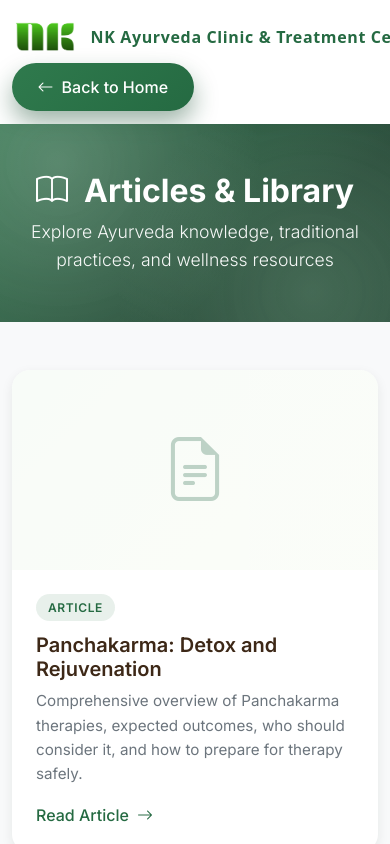
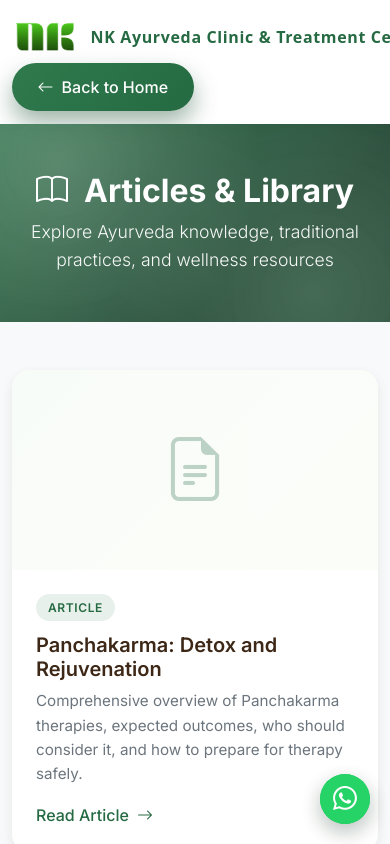
Before and after one commit to midhun3x/nkpharmacy, a plain HTML site: page articles.html in a window 390 px wide. Shown: the top 844 px of the page. Drawn offline with nearby package versions, Linux system fonts and the light colour scheme; a script that the page names is missing; a web font is replaced by a local one.

Commit message:
Updated UI to support mobile responsiveness
Added responsive design fixes for mobile devices and small screens

```diff
--- a/articles.html
+++ b/articles.html
@@ -96,7 +96,9 @@
             -webkit-user-select: none;
             -moz-user-select: none;
             -ms-user-select: none;
+            -ms-user-select: none;
             user-select: none;
+            overflow-x: hidden;
         }
 
         /* Navbar */
@@ -338,6 +340,29 @@
             border: none;
         }
 
+        /* WhatsApp Float */
+        .whatsapp-float {
+            position: fixed;
+            right: 20px;
+            bottom: 20px;
+            z-index: 9999;
+            background: #25D366;
+            color: white;
+            width: 60px;
+            height: 60px;
+            border-radius: 50%;
+            display: flex;
+            align-items: center;
+            justify-content: center;
+            font-size: 1.8rem;
+            box-shadow: var(--shadow-md);
+            transition: transform 0.2s;
+        }
+
+        .whatsapp-float:hover {
+            transform: scale(1.1);
+        }
+
         /* Footer */
         footer {
             background: #111818;
@@ -379,6 +404,14 @@
 
             .pdf-viewer {
                 height: calc(95vh - 70px);
+            }
+
+            .whatsapp-float {
+                bottom: 20px;
+                right: 20px;
+                width: 50px;
+                height: 50px;
+                font-size: 1.5rem;
             }
         }
 
@@ -626,7 +659,13 @@
         };
     </script>
 
-    <!-- Footer -->
+    <!-- WhatsApp Float -->
+    <a href="https://wa.me/917907446953?text=Hi%2C%20I'm%20interested%20in%20Ayurveda%20consultation%20at%20NK%20Ayurveda"
+        class="whatsapp-float" target="_blank" rel="noopener" aria-label="Chat on WhatsApp">
+        <i class="bi bi-whatsapp"></i>
+    </a>
+
+    <!-- JS -->
     <footer>
         <div class="container text-center">
             <div class="mb-3">
@@ -838,6 +877,12 @@
         }
     </script>
 
+    <!-- WhatsApp Float -->
+    <a href="https://wa.me/917907446953?text=Hi%2C%20I'm%20interested%20in%20Ayurveda%20consultation%20at%20NK%20Ayurveda"
+        class="whatsapp-float" target="_blank" rel="noopener" aria-label="Chat on WhatsApp">
+        <i class="bi bi-whatsapp"></i>
+    </a>
+
 </body>
 
 </html>
```
Also changed, not shown: index.html (+15 -2 lines).
